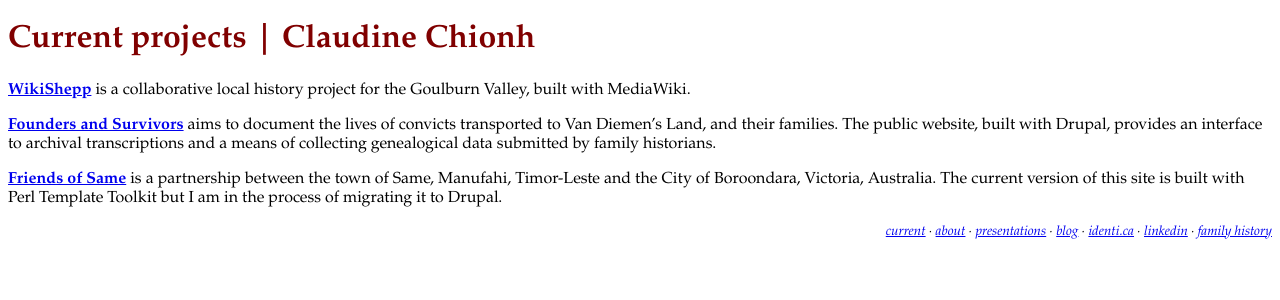
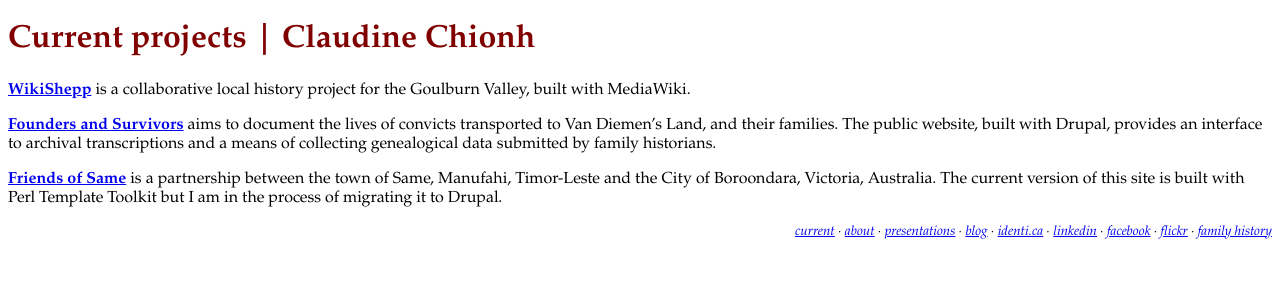
Before and after one commit to claudinec/claudinec.github.io, a Jekyll site: the page built from index.markdown, in a window 1280 px wide. Shown: the top 300 px of the page. Built offline with Jekyll 4.4.1, drawn with Linux system fonts in a browser that asks for light colours.

Commit message:
links to facebook and flickr

```diff
--- a/_layouts/default.html
+++ b/_layouts/default.html
@@ -18,6 +18,8 @@
     	<a href="/blog.html">blog</a> &middot;
     	<a href="http://identi.ca/claudine">identi.ca</a> &middot;
     	<a href="http://au.linkedin.com/in/claudinec">linkedin</a> &middot;
+    	<a href="http://www.facebook.com/claudine.chionh">facebook</a> &middot;
+    	<a href="http://www.flickr.com/photos/claudine/">flickr</a> &middot;
     	<a href="/famhist.html">family history<a/>
     </p>
 
--- a/_layouts/disqus.html
+++ b/_layouts/disqus.html
@@ -46,6 +46,8 @@
     	<a href="/blog.html">blog</a> &middot;
     	<a href="http://identi.ca/claudine">identi.ca</a> &middot;
     	<a href="http://au.linkedin.com/in/claudinec">linkedin</a> &middot;
+    	<a href="http://www.facebook.com/claudine.chionh">facebook</a> &middot;
+    	<a href="http://www.flickr.com/photos/claudine/">flickr</a> &middot;
     	<a href="/famhist.html">family history<a/>
     </p>
 
```
